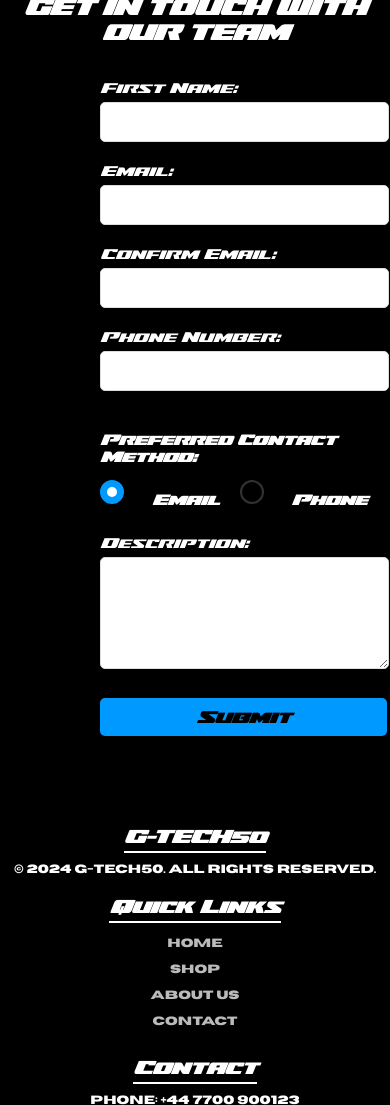
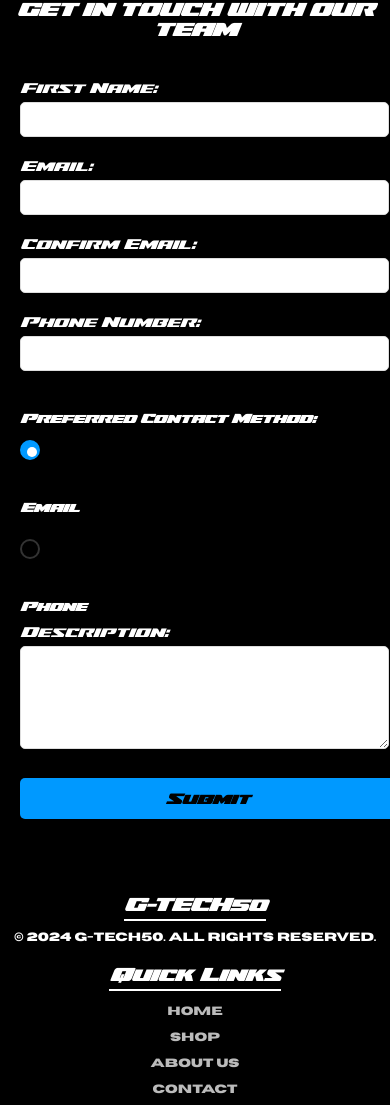
Before and after one commit to eamonmooney/G-TECH50, a PHP site: page /contact.html in a window 390 px wide; the page is wider, and only the part inside the window is pictured. Shown: the part 338-1443 px from the top of that part. Run offline with PHP 8.4, Linux system fonts and the light colour scheme.

Commit message:
Contact page mobile layout fixed.

```diff
--- a/css/contact.css
+++ b/css/contact.css
@@ -155,23 +155,58 @@ body {
   box-shadow: 0 0 5px rgba(0, 123, 255, 0.5);
 }
 
-/* Responsive Design */
+/* Mobile Layout Adjustments */
 @media (max-width: 768px) {
 
-  .contact {
-      width: 50%;
+  .formtitle h1 {
+    font-size: 20px;
   }
 
-  .formtitle {
-    font-size: 12px;
+
+  .contactform {
+    padding: 20px;
+    width: 90%;
+    margin: 20px auto;
   }
 
-  .contactform {
-    width: fit-content;
+
+  .formtitle {
+    font-size: 20px;
+    padding-top: 20px;
+  }
+
+
+  .contactform input, .contactform textarea {
+    font-size: 14px;
+    padding: 8px;
+  }
+
+  .contactform input[type="submit"] {
+    font-size: 16px;
+    padding: 12px;
+  }
+
+  #contactMethodTitle {
+    flex-direction: column;
+    align-items: flex-start;
+  }
+
+  .prefcontact input[type="radio"] {
+    width: 18px;
+    height: 18px;
+    margin-right: 10px;
+  }
+
+  .prefcontact label {
+    font-size: 14px;
+  }
+
+  .hero .contact-us-main {
+    padding: 10px;
   }
 
   .hero img {
     width: 100%;
-    height: 100%;
+    height: auto;
   }
 }
```
